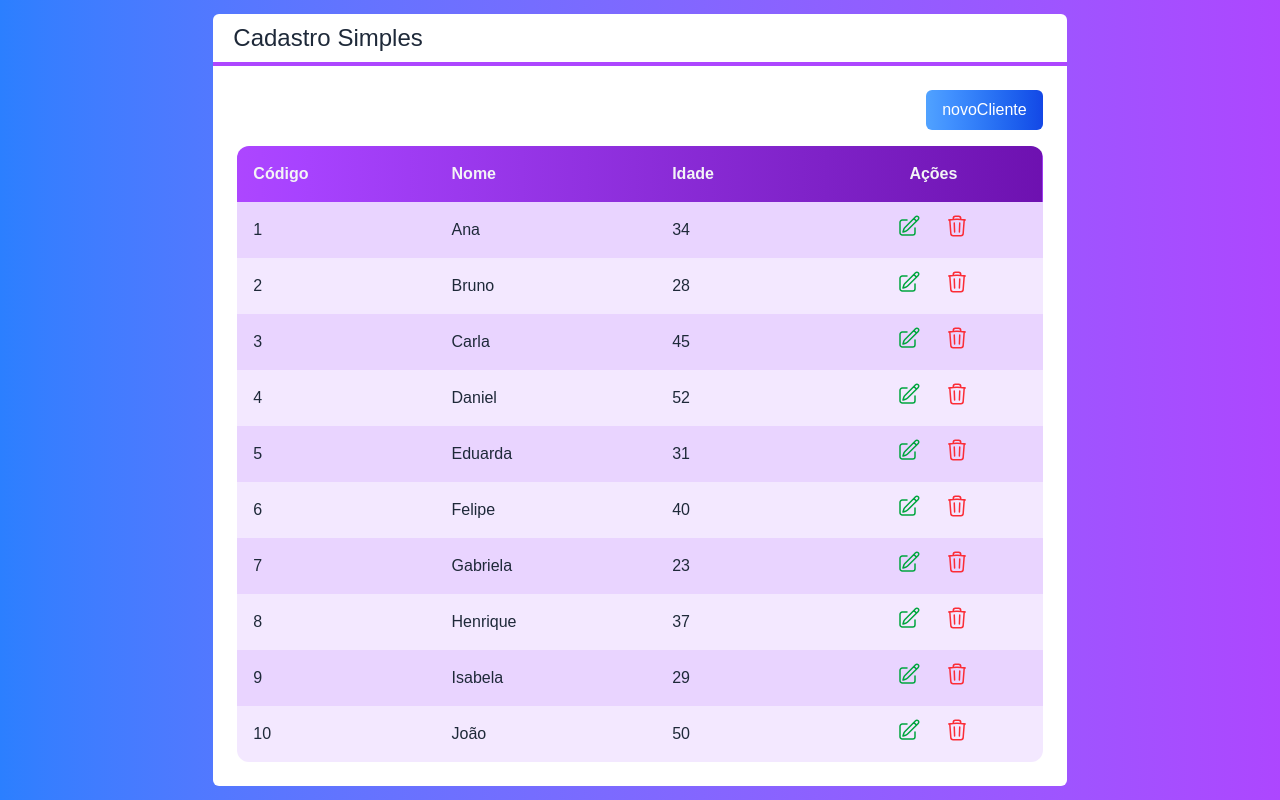
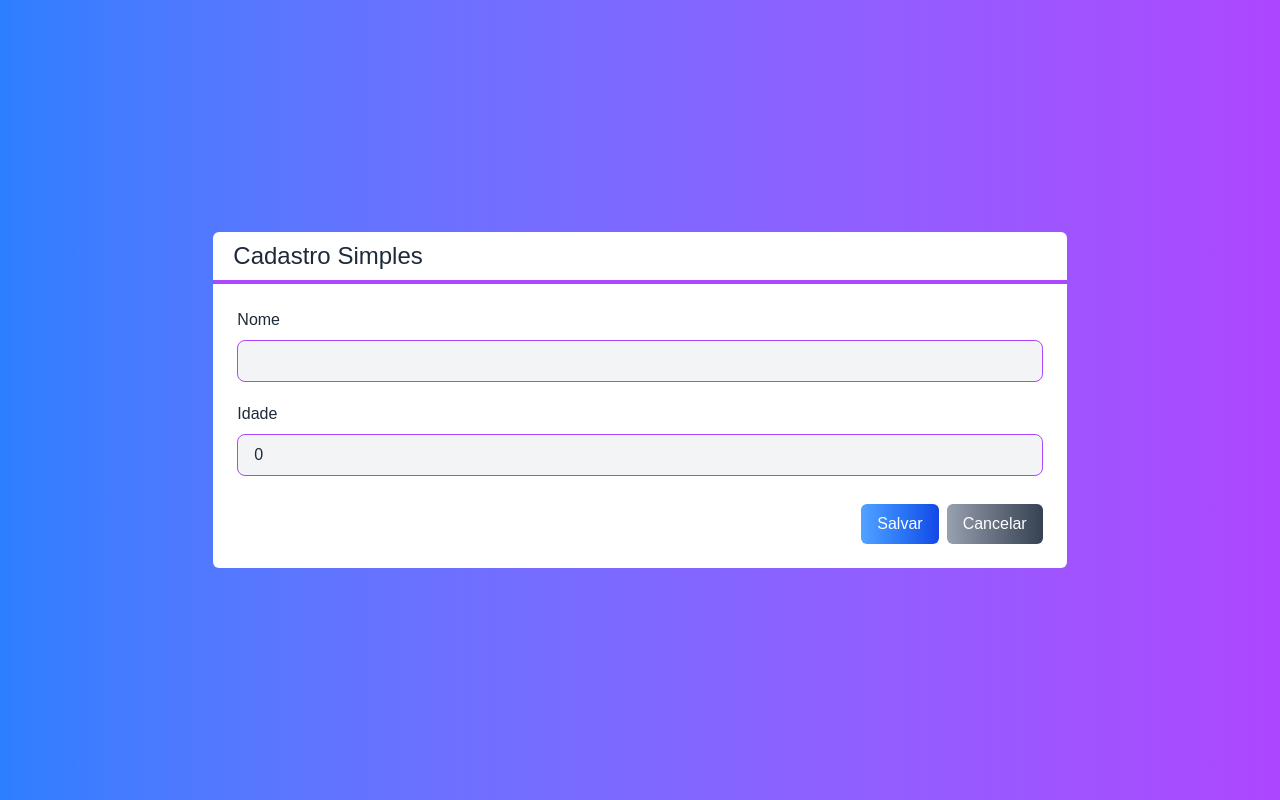
Before and after one commit to felipe-lima-flooxai/react-mod6-projeto-cadastro, a Next.js app: page / in a window 1280 px wide. Both pictures are taken after a click on the button "novoCliente". Built offline with nearby package versions, Linux system fonts and the light colour scheme.

Commit message:
feat: formulario e firestore

```diff
--- /dev/null
+++ b/src/components/Entrada.tsx
@@ -0,0 +1,29 @@
+interface EntradaProps {
+    tipo?: 'text' | 'number'
+    texto: string
+    valor: any
+    somenteLeitura?: boolean
+    className?: string
+    valorMudou?: (valor: any) => void
+}
+
+export default function Entrada(props: EntradaProps) {
+    return (
+        <div className={`flex flex-col ${props.className}`}>
+            <label className="mb-2">
+                {props.texto}
+            </label>
+            <input
+                type={props.tipo ?? 'text'}
+                value={props.valor}
+                readOnly={props.somenteLeitura}
+                onChange={e => props.valorMudou?.(e.target.value)}
+                className={`
+                    border border-purple-500 rounded-lg
+                    focus:outline-none bg-gray-100 px-4 py-2
+                    ${props.somenteLeitura ? '' : 'focus:bg-white'}
+                `}
+            />
+        </div>
+    )
+}
--- /dev/null
+++ b/src/components/Formulario.tsx
@@ -0,0 +1,51 @@
+import { useState } from "react";
+import Cliente from "../core/Cliente";
+import Botao from "./Botao";
+import Entrada from "./Entrada";
+
+interface FormularioProps {
+    cliente: Cliente
+    clienteMudou?: (cliente: Cliente) => void
+    cancelado?: () => void
+}
+
+export default function Formulario(props: FormularioProps) {
+
+    const id = props.cliente?.id
+    const [nome, setNome] = useState(props.cliente?.nome ?? '')
+    const [idade, setIdade] = useState(props.cliente?.idade ?? 0)
+
+    return (
+        <div>
+            {id ? (
+                <Entrada
+                    somenteLeitura
+                    texto="Código"
+                    valor={id}
+                    className="mb-5"
+                />
+            ) : false}
+            <Entrada
+                texto="Nome"
+                valor={nome}
+                valorMudou={setNome}
+                className="mb-5"
+            />
+            <Entrada
+                texto="Idade"
+                tipo="number"
+                valor={idade}
+                valorMudou={setIdade}
+            />
+            <div className="flex justify-end mt-7">
+                <Botao cor="blue" className="mr-2"
+                    onClick={() => props.clienteMudou?.(new Cliente(nome, +idade, id))}>
+                    {id ? 'Alterar' : 'Salvar'}
+                </Botao>
+                <Botao onClick={props.cancelado}>
+                    Cancelar
+                </Botao>
+            </div>
+        </div>
+    )
+}
--- a/src/pages/index.tsx
+++ b/src/pages/index.tsx
@@ -4,6 +4,8 @@
 import Tabela from "@/components/Tabela";
 import Cliente from "@/core/Cliente";
 import Botao from "@/components/Botao";
+import Formulario from "@/components/Formulario";
+import { useState } from "react";
 
 const geistSans = Geist({
   variable: "--font-geist-sans",
@@ -16,6 +18,10 @@
 });
 
 export default function Home() {
+
+  const [cliente, setCliente] = useState<Cliente>(Cliente.vazio())
+
+  const [visivel, setVisivel] = useState<"tabela" | "form">("tabela")
 
   const clientes = [
     new Cliente("Ana", 34, "1"),
@@ -31,22 +37,42 @@
   ];
 
   function clienteSelecionado(cliente: Cliente){
-    console.log(cliente.nome)
+    setCliente(cliente)
+    setVisivel("form")
   }
 
   function clienteExcluido(cliente: Cliente){
     console.log(cliente.nome)
+    setVisivel("tabela")
+  }
+
+  function salvarCliente(cliente: Cliente){
+    setVisivel("tabela")
+  }
+
+  function novoCliente(){
+    setCliente(Cliente.vazio())
+    setVisivel("form")
+
   }
 
   return (
     <div className="flex justify-center items-center h-screen bg-gradient-to-r from-blue-500 to-purple-500 text-white">
       <Layout titulo="Cadastro Simples">
-        <div className="flex justify-end" >
-          <Botao className="mb-4" cor="blue">
-            novoCliente
-          </Botao>
-        </div>
-        <Tabela clientes={clientes} clienteSelecionado={clienteSelecionado} clienteExcluido={clienteExcluido}></Tabela>
+        {visivel === "tabela" ?
+        (<>
+          <div className="flex justify-end" >
+            <Botao className="mb-4" cor="blue" onClick={ novoCliente }>
+              novoCliente
+            </Botao>
+          </div>
+          <Tabela clientes={clientes} clienteSelecionado={clienteSelecionado} clienteExcluido={clienteExcluido}></Tabela>
+        </>) :
+        (
+          <Formulario cliente={cliente} cancelado={()=>setVisivel("tabela")} clienteMudou={salvarCliente}></Formulario>
+          )}
+
+
       </Layout>
     </div>
   );
```
Also changed, not shown: src/backend/config.ts (added).
